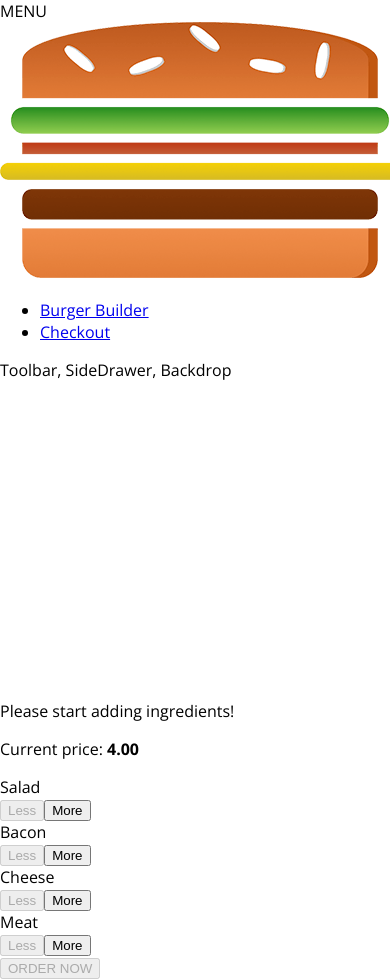
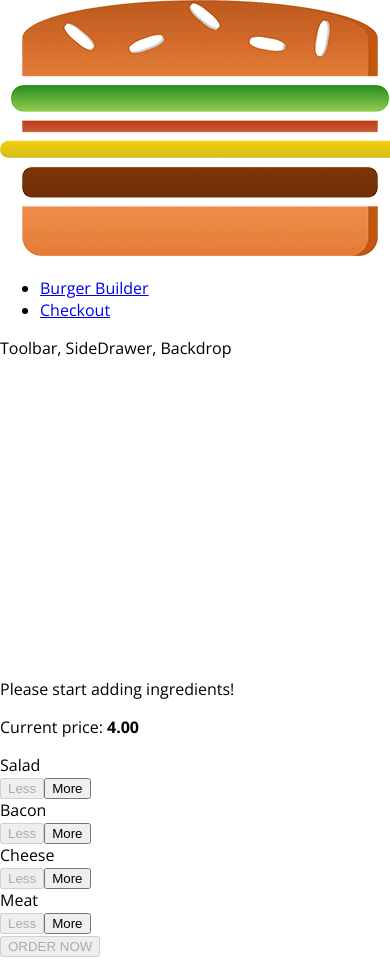
Before and after one commit to HDauven/burger-builder, a React app: page / in a window 390 px wide. After the commit the page ends 957 px from the top, so only its background shows below. Built offline with nearby package versions, Linux system fonts and the light colour scheme.

Commit message:
Make the toolbar disappear when a mobile device is used.

```diff
--- a/src/components/Navigation/Toolbar/Toolbar.css
+++ b/src/components/Navigation/Toolbar/Toolbar.css
@@ -16,3 +16,13 @@
 .Toolbar nav {
   height: 100%;
 }
+
+.Logo {
+  height: 80%;
+}
+
+@media (max-width: 499px) {
+  .DesktopOnly {
+      display: none;
+  }
+}
--- a/src/components/Navigation/Toolbar/Toolbar.js
+++ b/src/components/Navigation/Toolbar/Toolbar.js
@@ -3,15 +3,18 @@
 import classes from './Toolbar.css';
 import Logo from '../../Logo/Logo';
 import NavigationItems from '../NavigationItems/NavigationItems';
+import DrawerToggle from '../SideDrawer/DrawerToggle/DrawerToggle';
 
-const toolbar = (props) => (
-  <header className={classes.Toolbar}>
-    <div>MENU</div>
-    <Logo />
-    <nav>
-      <NavigationItems />
-    </nav>
-  </header>
+const toolbar = ( props ) => (
+    <header className={classes.Toolbar}>
+        <DrawerToggle clicked={props.drawerToggleClicked} />
+        <div className={classes.Logo}>
+            <Logo />
+        </div>
+        <nav className={classes.DesktopOnly}>
+            <NavigationItems />
+        </nav>
+    </header>
 );
 
 export default toolbar;
```
